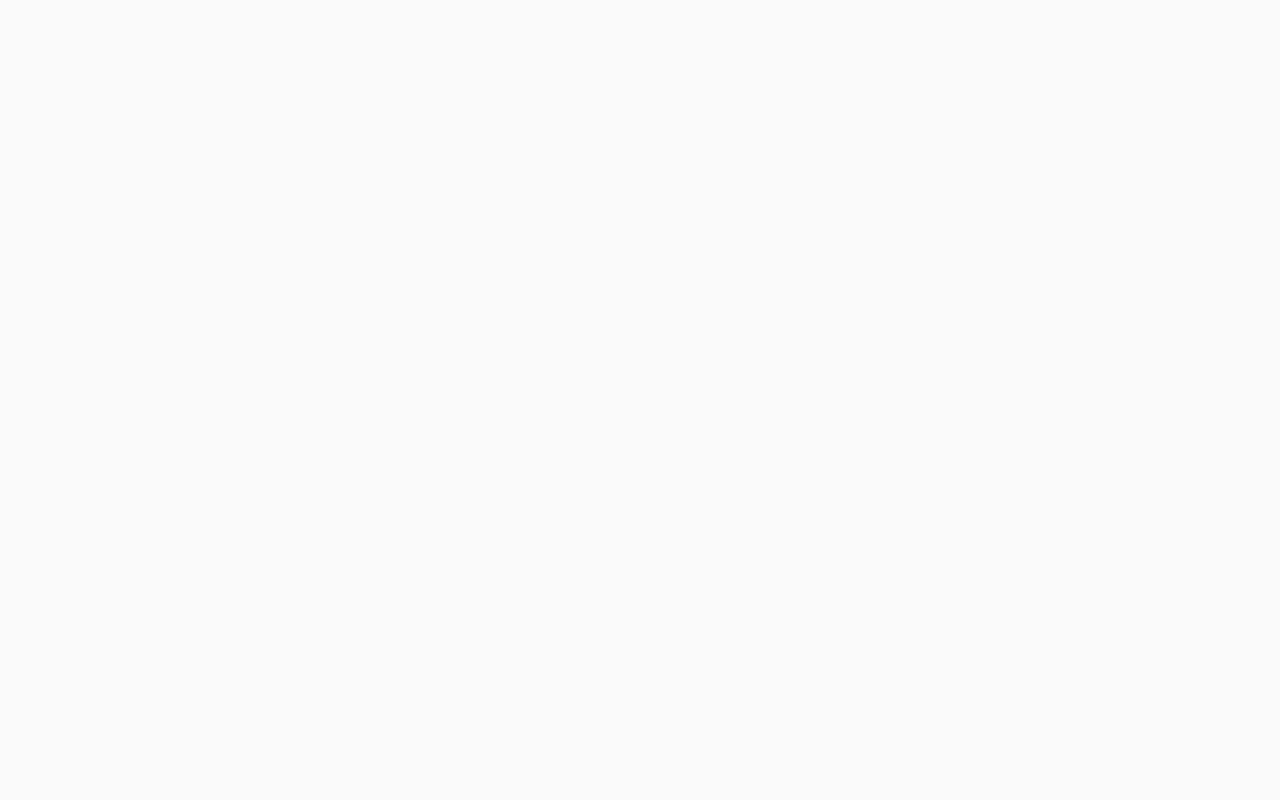
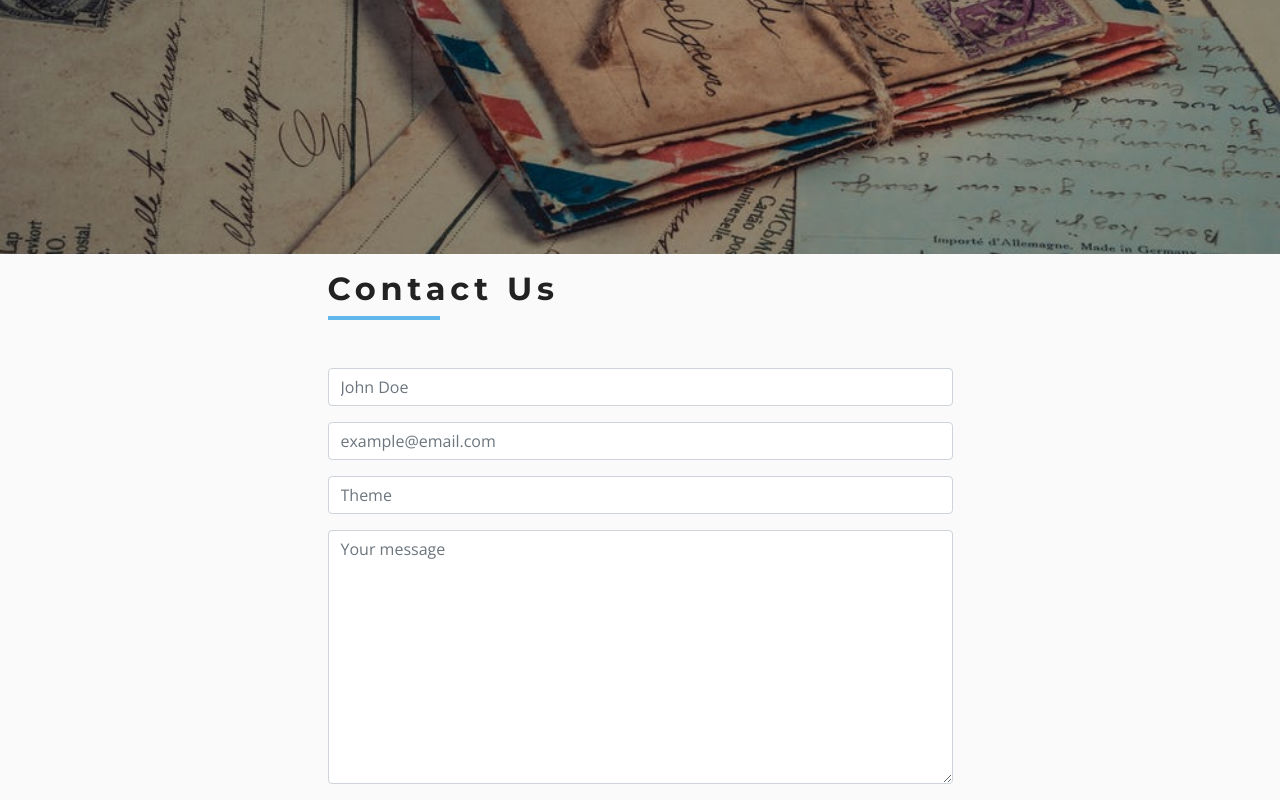
Before and after one commit to res0lution/TechStore, a React (Create React App) app: page /contact in a window 1280 px wide. Shown: the part 287-1087 px from the top of the page. Before the commit the page ends 800 px from the top, so only its background shows below. Built offline with nearby package versions, Linux system fonts and the light colour scheme.

Commit message:
Created Contact page

```diff
--- /dev/null
+++ b/src/components/ContactPage/Contact.jsx
@@ -0,0 +1,53 @@
+import React from "react";
+
+import { Title } from "../Title";
+
+export const Contact = () => {
+  return (
+    <section className="py">
+      <div className="row">
+        <div className="col-10 mx-auto col-md-6 my-3">
+          <Title title="Contact us" />
+
+          <form action="" className="mt-5">
+            <div className="form-group">
+              <input
+                type="text"
+                name="firstName"
+                className="form-control"
+                placeholder="John Doe"
+              />
+            </div>
+
+            <div className="form-group">
+              <input
+                type="email"
+                name="email"
+                className="form-control"
+                placeholder="example@email.com"
+              />
+            </div>
+
+            <div className="form-group">
+              <input
+                type="text"
+                name="subject"
+                className="form-control"
+                placeholder="Theme"
+              />
+            </div>
+
+            <div className="form">
+              <textarea
+                name="message"
+                className="form-control"
+                rows="10"
+                placeholder="Your message"
+              />
+            </div>
+          </form>
+        </div>
+      </div>
+    </section>
+  );
+};
--- a/src/pages/ContactPage.jsx
+++ b/src/pages/ContactPage.jsx
@@ -1,9 +1,14 @@
-import React from 'react'
+import React from "react";
+
+import { Hero } from "../components/Hero";
+import { Contact } from "../components/ContactPage/Contact";
+import contactBcg from "../images/contactBcg.jpeg";
 
 export const ContactPage = () => {
-    return (
-        <div>
-          ContactPage
-        </div>
-    )
-}
+  return (
+    <>
+      <Hero img={contactBcg} />
+      <Contact />
+    </>
+  );
+};
```
